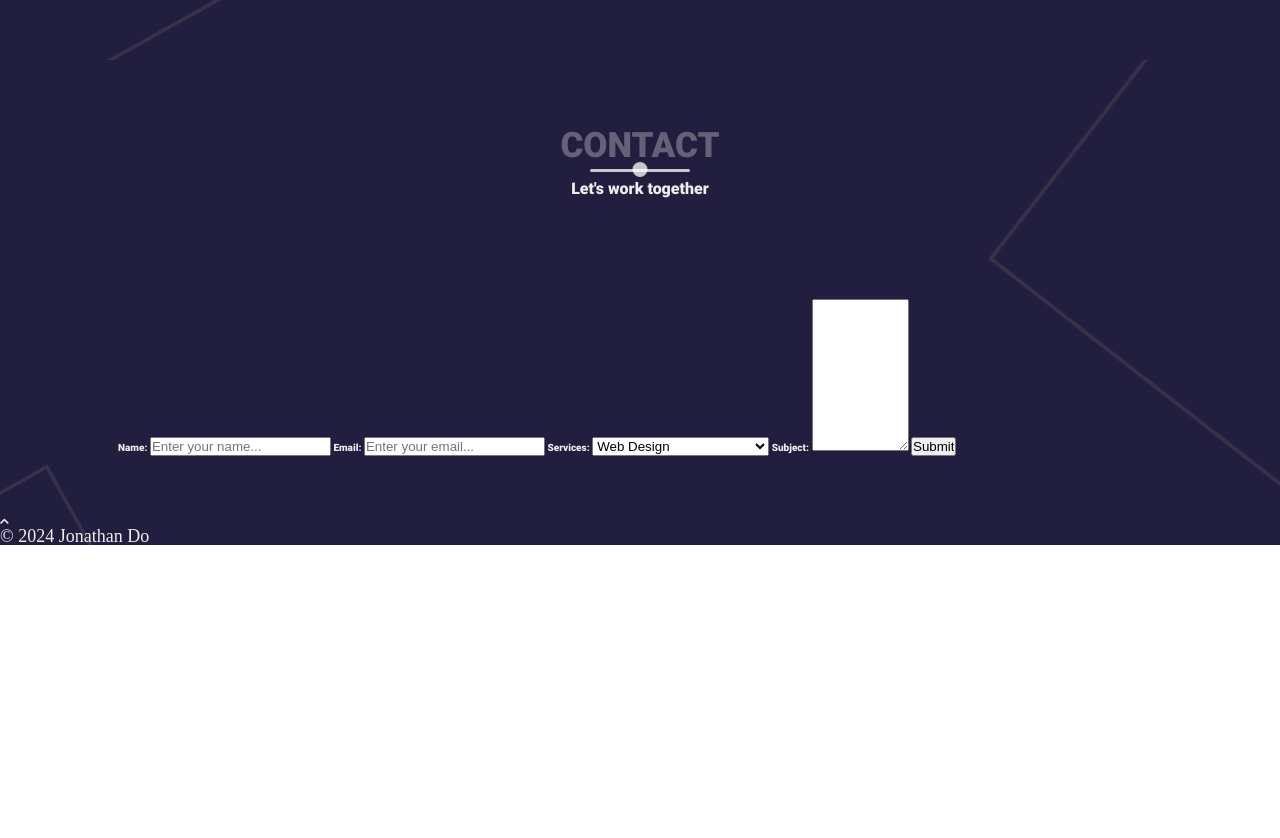
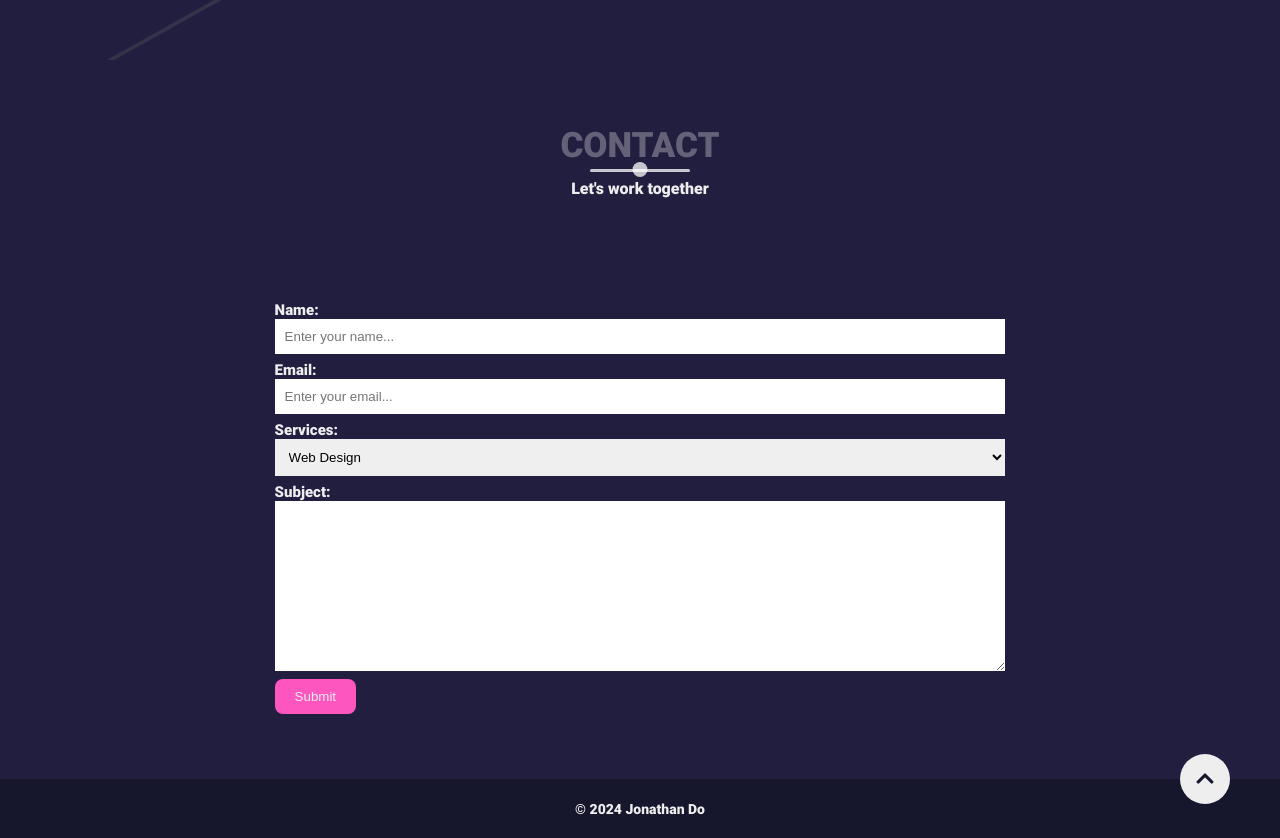
Before and after one commit to jhdo95/jhdo95.github.io, a plain HTML site: page portfolio/index.html in a window 1280 px wide. Shown: the part 4740-5578 px from the top of the page. Before the commit the page ends 5285 px from the top, so only its background shows below. Drawn offline with nearby package versions, Linux system fonts and the light colour scheme.

Commit message:
Added CSS for contact/footer

```diff
--- a/portfolio/index.html
+++ b/portfolio/index.html
@@ -279,10 +279,9 @@
     </section>
     <footer class="copyright">
         <div class="up" id="up">
-            <i class="fas fa-chevron-up">
-                <p>&copy; 2024 Jonathan Do</p>
-            </i>
+            <i class="fas fa-chevron-up"></i>
         </div>
+        <p>&copy; 2024 Jonathan Do</p>
     </footer>
     <script src="https://ajax.googleapis.com/ajax/libs/jquery/3.3.1/jquery.min.js"></script>
     <script src="https://unpkg.com/aos@next/dist/aos.js"></script>
--- a/portfolio/styles.css
+++ b/portfolio/styles.css
@@ -452,11 +452,79 @@ li{
 /*End timeline*/
 
 
+/*Start contact*/
+.contact{
+    background-color: #221e3f;
+}
+
+form{
+    width: 70%;
+    margin: 0 auto;
+}
+
+form label{
+    font-size: 1.5rem;
+}
+
+input,
+select,
+textarea{
+    width: 100%;
+    padding: 1rem;
+    margin-bottom: 5px;
+    border: none;
+    outline-color: #fd57bf;
+}
+
+input[type="submit"]{
+    width: initial;
+    background-color: #fd57bf;
+    color: #eee;
+    padding: 1rem 2rem;
+    border-radius: .8rem;
+    cursor: pointer;
+    transition: background-color 650ms;
+}
+
+input[type="submit"]:hover{
+    color: #221e3f;
+    background-color: #ffe838
+}
+/*End contact*/
+
+
 /*Start footer*/
+.copyright{
+    width: 100%;
+    text-align: center;
+    background-color: #16162d;
+    padding: 2rem 0;
+    position: relative;
+}
 
+.up{
+    position: absolute;
+    width: 5rem;
+    height: 5rem;
+    background-color: #eee;
+    top: -2.5rem;
+    right: 5rem;
+    border-radius: 100%;
+    display: flex;
+}
+
+.up i{
+    color: #16162d;
+    font-size: 2rem;
+    margin: auto;
+}
+
+.copyright p{
+    font-size: 1.4rem;
+}
 /*End footer*/
 
 
 /* Start animations*/
-
+@keyframes pulse {}
 /*End animations*/
```
